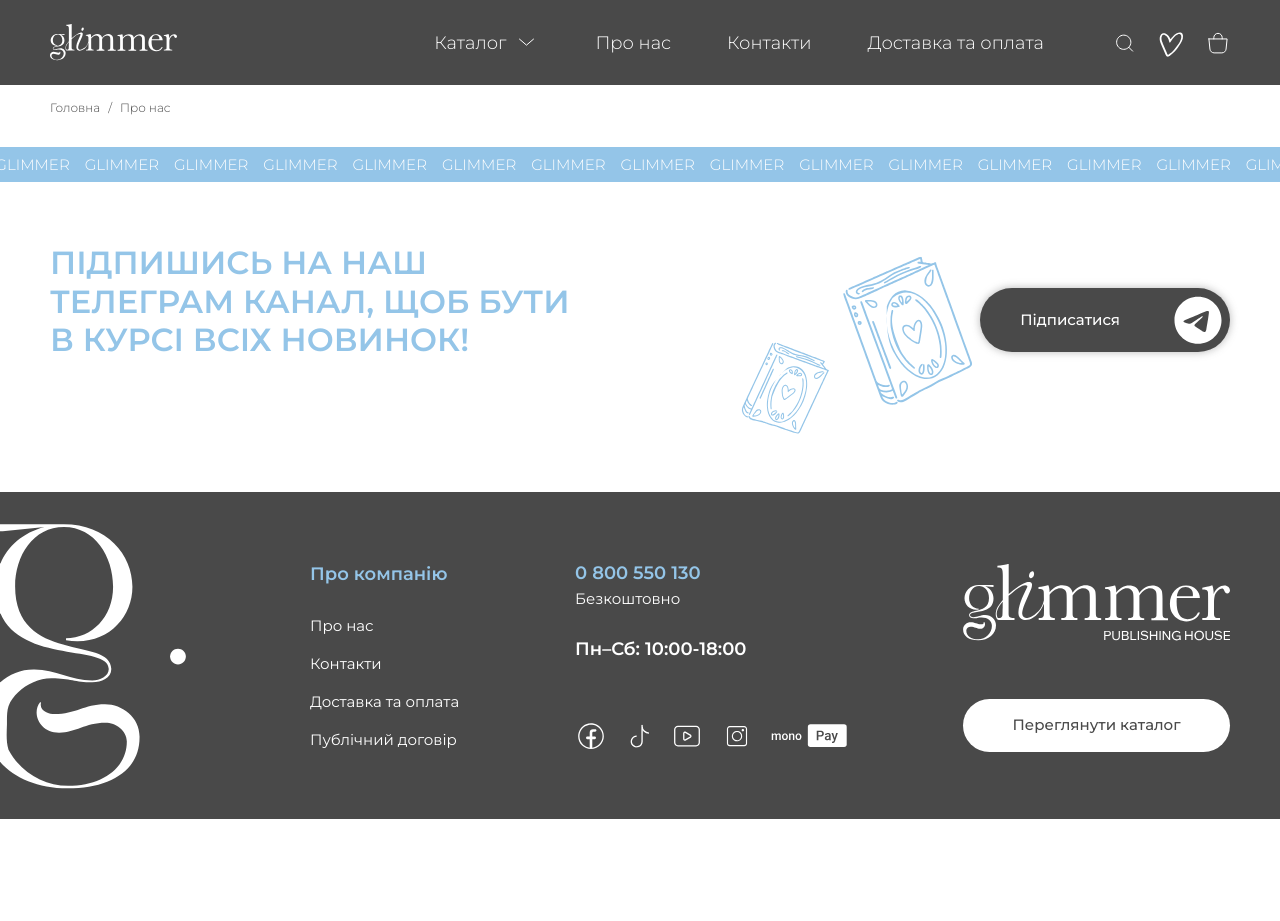
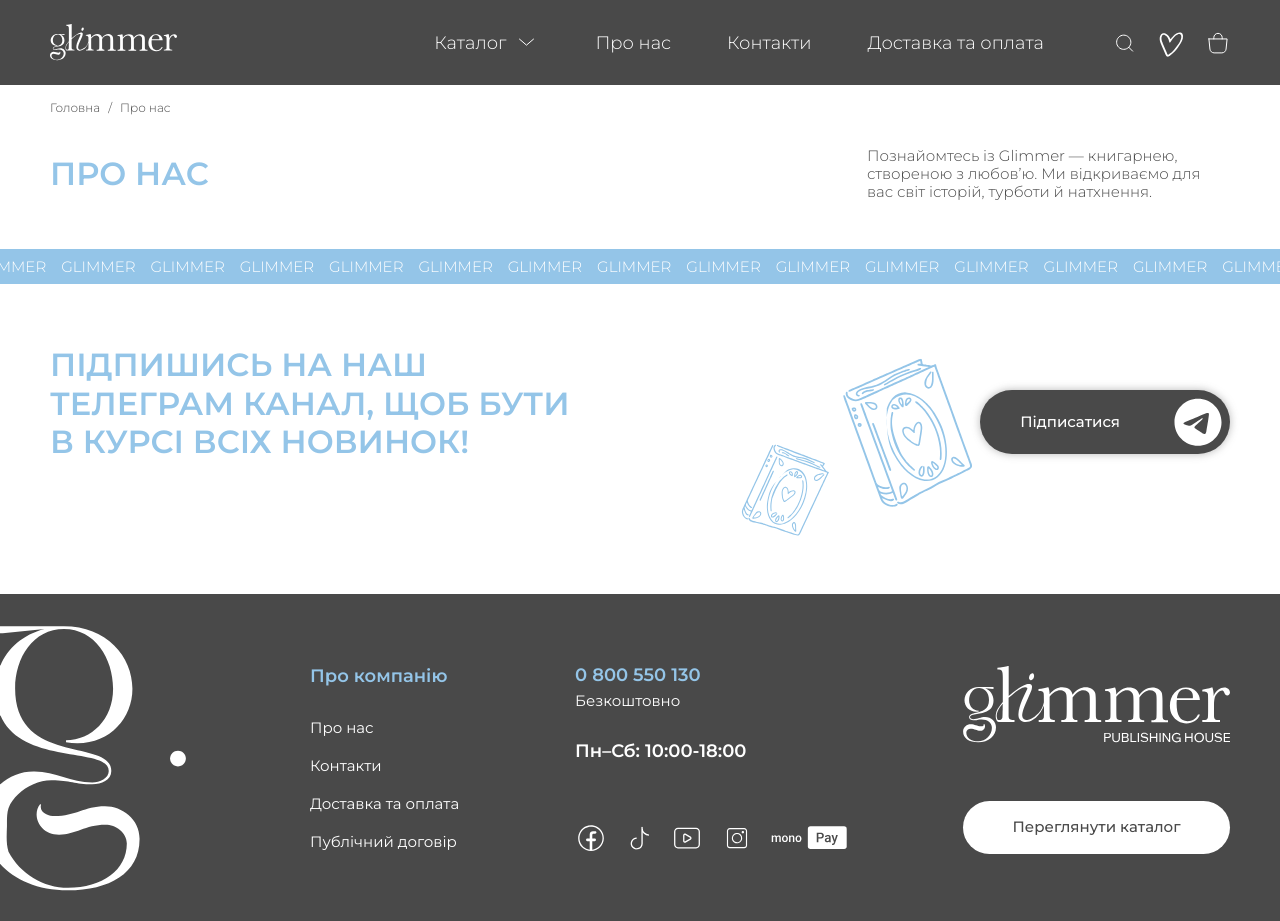
Before and after one commit to cyanidium-dev/glimmer-frontend, a Next.js app: page /about in a window 1280 px wide. Before the commit the page ends 819 px from the top, so only its background shows below. Built offline with nearby package versions, Linux system fonts and the light colour scheme; no server answers.

Commit message:
added instagram section

```diff
--- a/src/app/about/page.tsx
+++ b/src/app/about/page.tsx
@@ -1,8 +1,12 @@
+import AboutHero from "@/components/aboutPage/AboutHero";
 import Breadcrumbs from "@/components/shared/breadcrumbs/Breadcrumbs";
+import Instagram from "@/components/shared/instagram/Instagram";
 import MarqueeLine from "@/components/shared/marquee/MarqueeLine";
 import TelegramCTA from "@/components/shared/telegramCTA/TelegramCTA";
+import { fetchSanityDataServer } from "@/utils/fetchSanityData";
+import { allInstagramPostsQuery } from "@/lib/queries";
 
-export default function AboutPage() {
+export default async function AboutPage() {
   const crumbs = [
     { label: "Головна", href: "/" },
     {
@@ -11,9 +15,13 @@
     },
   ];
 
+  const allInstagramPosts = await fetchSanityDataServer(allInstagramPostsQuery);
+
   return (
     <>
       <Breadcrumbs crumbs={crumbs} />
+      <AboutHero />
+      <Instagram instagramPosts={allInstagramPosts?.posts} />
       <MarqueeLine />
       <TelegramCTA />
     </>
--- /dev/null
+++ b/src/components/aboutPage/AboutHero.tsx
@@ -0,0 +1,15 @@
+import Container from "../shared/container/Container";
+import PageTitle from "../shared/titles/PageTitle";
+import SectionDescription from "../shared/sectionDescription/SectionDescription";
+
+export default function AboutHero() {
+  return (
+    <Container className="flex flex-col gap-3 lg:flex-row lg:gap-0 lg:justify-between lg:items-center mb-8 lg:mb-12">
+      <PageTitle>Про нас</PageTitle>
+      <SectionDescription className="lg:max-w-[363px]">
+        Познайомтесь із Glimmer — книгарнею, створеною з любов’ю. Ми відкриваємо
+        для вас світ історій, турботи й натхнення.
+      </SectionDescription>
+    </Container>
+  );
+}
```
